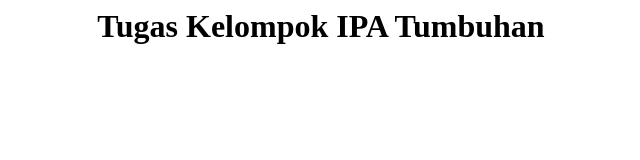
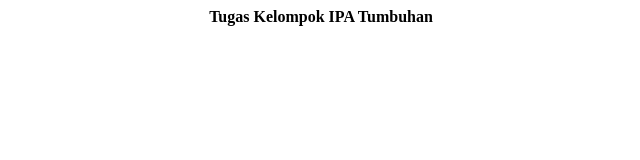
Before and after one commit to KumarSukaCoding/Tanaman-IPA-kelompok, a plain HTML site: page index.html in a window 1280 px wide. Shown: the whole page, without its empty margins (319-959 px from the left). Drawn offline with Linux system fonts and the light colour scheme.

Commit message:
Update index.html

```diff
--- a/index.html
+++ b/index.html
@@ -4,7 +4,9 @@
   </head>
   <body>
     <center>
-    <h1>Tugas Kelompok IPA Tumbuhan</h1>
+      <strong>
+    <h>Tugas Kelompok IPA Tumbuhan</h>
+      </strong>
     </center>
   </body>
 </html>
```
